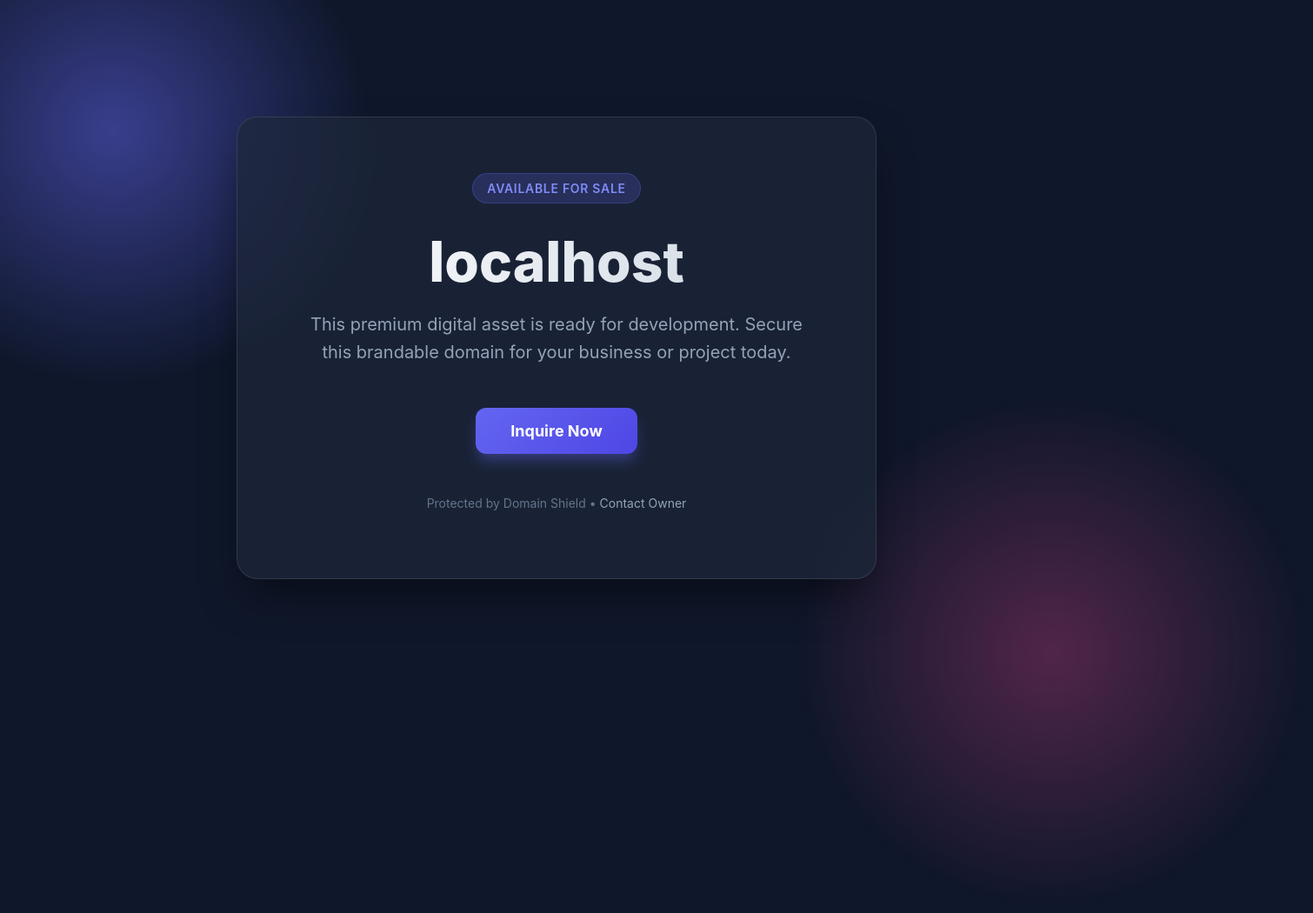
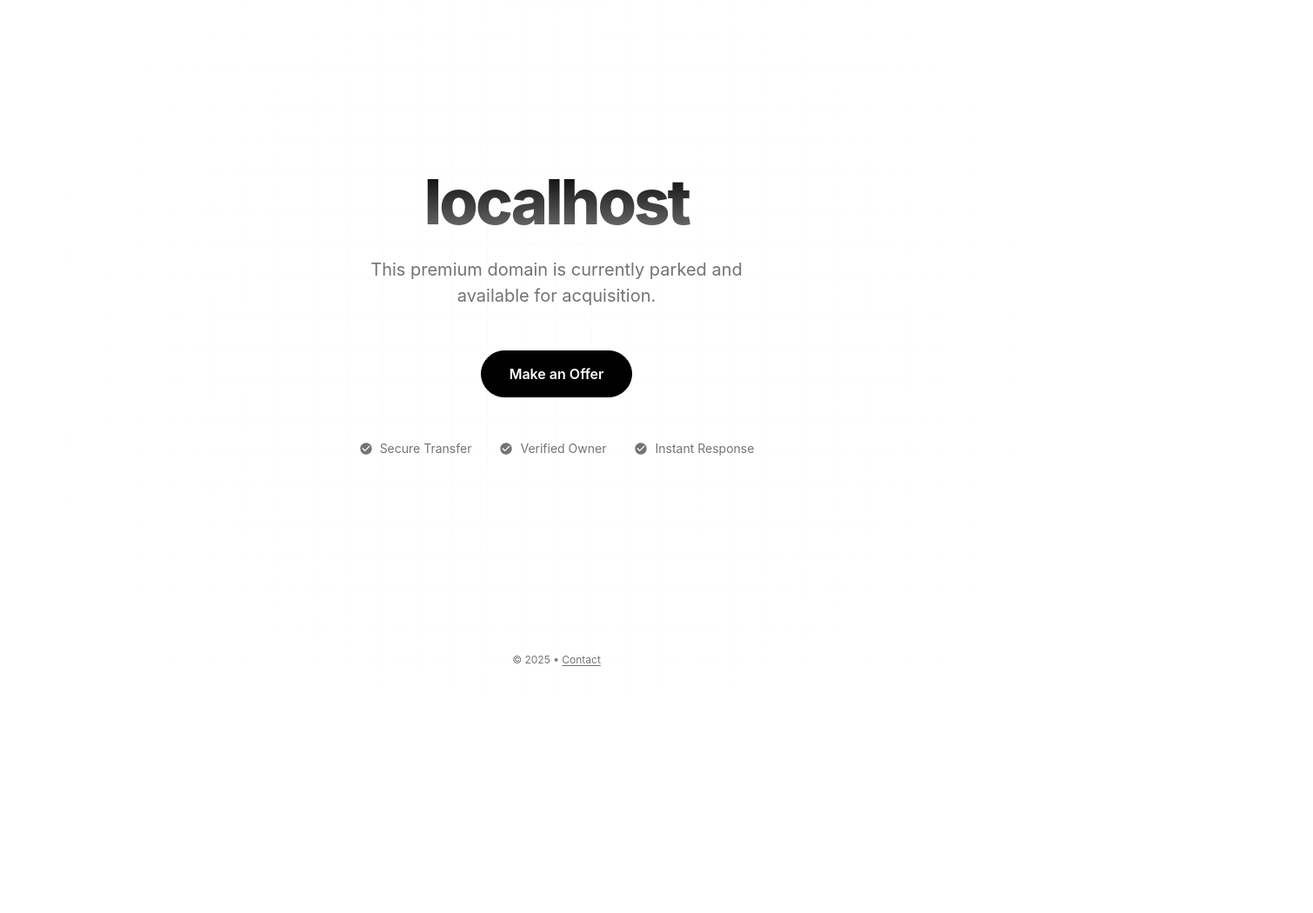
Before and after one commit to doguyilmaz/domain-parking, a plain HTML site: page index.html in a window 1280 px wide. Shown: the whole page at 87% size, 1510 px wide, since content can reach past the window. After the commit the page ends 800 px from the top, so only its background shows below. Drawn offline with Linux system fonts and the light colour scheme.

Commit message:
feat: Redesign page with modern aesthetic, dark mode support, and grid background

```diff
--- a/index.html
+++ b/index.html
@@ -1,265 +1,291 @@
 <!DOCTYPE html>
 <html lang="en">
+
 <head>
     <meta charset="UTF-8">
     <meta name="viewport" content="width=device-width, initial-scale=1.0">
-    <title>Premium Domain for Sale</title> <!-- Default, will be updated by JS -->
-    <meta name="description" content="This premium domain name is available for purchase. Secure your online presence today.">
+    <title>Premium Domain</title>
+    <meta name="description" content="This domain is available for acquisition.">
     <link rel="canonical" href="/">
     <link rel="manifest" href="/manifest.json">
-    <meta name="theme-color" content="#0f172a">
+    <meta name="theme-color" content="#ffffff">
 
-    <!-- Open Graph -->
     <meta property="og:type" content="website">
-    <meta property="og:title" content="Premium Domain for Sale">
-    <meta property="og:description" content="This premium domain name is available for purchase. Secure your online presence today.">
+    <meta property="og:title" content="Domain for Sale">
+    <meta property="og:description" content="This premium domain is available for acquisition.">
     <meta property="og:url" content="/">
 
-    <!-- Inline Critical CSS for Performance -->
     <style>
+        /* Reset & Base */
+        *,
+        *::before,
+        *::after {
+            box-sizing: border-box;
+            margin: 0;
+            padding: 0;
+        }
+
         :root {
-            --bg-color: #0f172a;
-            --text-color: #f8fafc;
-            --accent-color: #6366f1;
-            --accent-glow: rgba(99, 102, 241, 0.5);
-            --glass-bg: rgba(30, 41, 59, 0.7);
-            --glass-border: rgba(255, 255, 255, 0.1);
+            --bg: #ffffff;
+            --fg: #000000;
+            --gray-100: #f5f5f7;
+            --gray-200: #e5e5e5;
+            --gray-500: #737373;
+            --accent: #2563eb;
+            /* Professional Blue */
+            --font-sans: -apple-system, BlinkMacSystemFont, "Segoe UI", Roboto, Helvetica, Arial, sans-serif, "Apple Color Emoji", "Segoe UI Emoji", "Segoe UI Symbol";
+        }
+
+        @media (prefers-color-scheme: dark) {
+            :root {
+                --bg: #000000;
+                --fg: #ffffff;
+                --gray-100: #111111;
+                --gray-200: #333333;
+                --gray-500: #a1a1aa;
+                --accent: #3b82f6;
+            }
         }
 
         body {
-            margin: 0;
-            padding: 0;
-            font-family: -apple-system, BlinkMacSystemFont, "Segoe UI", Roboto, Helvetica, Arial, sans-serif, "Apple Color Emoji", "Segoe UI Emoji", "Segoe UI Symbol";
-            background-color: var(--bg-color);
-            color: var(--text-color);
-            min-height: 100vh;
+            font-family: var(--font-sans);
+            background-color: var(--bg);
+            color: var(--fg);
+            line-height: 1.5;
+            height: 100vh;
+            /* Use d-vh for mobile browsers if supported, fallback to 100vh */
+            min-height: -webkit-fill-available;
+            display: flex;
+            flex-direction: column;
+            overflow: hidden;
+            /* Prevent accidental scroll on simpler views */
+        }
+
+        /* Ambient Background Grid - Clean, Tech feel */
+        .bg-grid {
+            position: absolute;
+            inset: 0;
+            z-index: -1;
+            background-image:
+                linear-gradient(to right, var(--gray-200) 1px, transparent 1px),
+                linear-gradient(to bottom, var(--gray-200) 1px, transparent 1px);
+            background-size: 40px 40px;
+            mask-image: radial-gradient(circle at center, black, transparent 80%);
+            -webkit-mask-image: radial-gradient(circle at center, black, transparent 80%);
+            opacity: 0.15;
+            pointer-events: none;
+        }
+
+        /* Layout */
+        main {
+            flex: 1;
             display: flex;
             flex-direction: column;
             align-items: center;
             justify-content: center;
-            overflow-x: hidden;
-            background: radical-gradient(circle at top left, #1e1b4b, #0f172a);
+            padding: 2rem;
+            position: relative;
+            z-index: 1;
+            width: 100%;
+            max-width: 100%;
         }
 
-        /* Ambient Background Glow */
-        .glow {
-            position: absolute;
-            width: 600px;
-            height: 600px;
-            background: radial-gradient(circle, var(--accent-glow) 0%, transparent 70%);
-            border-radius: 50%;
-            pointer-events: none;
-            z-index: -1;
-            animation: float 10s ease-in-out infinite;
-        }
-        .glow:nth-child(1) { top: -200px; left: -200px; }
-        .glow:nth-child(2) { bottom: -200px; right: -200px; background: radial-gradient(circle, rgba(236, 72, 153, 0.3) 0%, transparent 70%); }
-
-        @keyframes float {
-            0%, 100% { transform: translate(0, 0); }
-            50% { transform: translate(30px, 50px); }
+        .container {
+            width: 100%;
+            max-width: 600px;
+            text-align: center;
         }
 
-        main {
-            width: 100%;
-            max-width: 800px;
-            padding: 2rem;
-            box-sizing: border-box;
-            text-align: center;
-            z-index: 1;
+        /* Typography */
+        h1 {
+            font-size: clamp(2.5rem, 8vw, 4.5rem);
+            font-weight: 800;
+            letter-spacing: -0.04em;
+            line-height: 1.1;
+            margin-bottom: 1.5rem;
+            background: linear-gradient(180deg, var(--fg) 0%, var(--gray-500) 100%);
+            -webkit-background-clip: text;
+            -webkit-text-fill-color: transparent;
+            /* Fallback */
+            color: var(--fg);
         }
 
-        .card {
-            background: var(--glass-bg);
-            backdrop-filter: blur(20px);
-            -webkit-backdrop-filter: blur(20px);
-            border: 1px solid var(--glass-border);
-            border-radius: 24px;
-            padding: 4rem 2rem;
-            box-shadow: 0 25px 50px -12px rgba(0, 0, 0, 0.5);
-            transition: transform 0.3s ease;
-        }
-
-        .card:hover {
-            transform: translateY(-5px);
-        }
-
-        h1 {
-            font-size: clamp(2rem, 5vw, 4rem);
-            font-weight: 800;
-            margin: 0 0 1rem;
-            background: linear-gradient(to right, #fff, #cbd5e1);
-            -webkit-background-clip: text;
-            -webkit-text-fill-color: transparent;
-            word-break: break-all;
-            line-height: 1.1;
-        }
-
-        .status-badge {
-            display: inline-block;
-            background: rgba(99, 102, 241, 0.2);
-            color: #818cf8;
-            padding: 0.5rem 1rem;
-            border-radius: 9999px;
-            font-size: 0.875rem;
-            font-weight: 600;
-            margin-bottom: 2rem;
-            letter-spacing: 0.05em;
-            text-transform: uppercase;
-            border: 1px solid rgba(99, 102, 241, 0.3);
-        }
-
-        p.description {
+        p.subtitle {
             font-size: 1.25rem;
-            line-height: 1.6;
-            color: #94a3b8;
+            color: var(--gray-500);
             margin-bottom: 3rem;
-            max-width: 600px;
+            font-weight: 400;
+            max-width: 80%;
             margin-left: auto;
             margin-right: auto;
         }
 
-        .cta-button {
-            display: inline-block;
-            background: linear-gradient(135deg, var(--accent-color) 0%, #4f46e5 100%);
-            color: white;
-            font-weight: 700;
+        /* Action */
+        .btn {
+            display: inline-flex;
+            align-items: center;
+            justify-content: center;
+            background-color: var(--fg);
+            color: var(--bg);
+            font-weight: 600;
+            font-size: 1rem;
+            padding: 0.875rem 2rem;
+            border-radius: 9999px;
             text-decoration: none;
-            padding: 1rem 2.5rem;
-            border-radius: 12px;
-            font-size: 1.125rem;
-            transition: all 0.3s ease;
-            box-shadow: 0 10px 15px -3px rgba(99, 102, 241, 0.4);
-            border: none;
-            cursor: pointer;
+            transition: transform 0.2s, opacity 0.2s;
+            border: 1px solid var(--fg);
         }
 
-        .cta-button:hover {
-            transform: translateY(-2px);
-            box-shadow: 0 20px 25px -5px rgba(99, 102, 241, 0.5);
-            filter: brightness(1.1);
+        .btn:hover {
+            opacity: 0.9;
+            transform: translateY(-1px);
         }
 
-        .cta-button:focus {
-            outline: 3px solid var(--accent-glow);
-            outline-offset: 2px;
+        .btn:active {
+            transform: translateY(0);
         }
 
+        /* Footer / Trust */
         footer {
-            margin-top: 3rem;
-            color: #64748b;
-            font-size: 0.875rem;
+            padding: 2rem;
+            text-align: center;
+            font-size: 0.75rem;
+            color: var(--gray-500);
+            width: 100%;
         }
 
-        a.contact-link {
-            color: #94a3b8;
-            text-decoration: none;
-            transition: color 0.2s;
+        .features {
+            display: flex;
+            justify-content: center;
+            gap: 2rem;
+            margin-top: 3rem;
+            font-size: 0.875rem;
+            color: var(--gray-500);
+            flex-wrap: wrap;
         }
 
-        a.contact-link:hover {
-            color: var(--text-color);
+        .feature-item {
+            display: flex;
+            align-items: center;
+            gap: 0.5rem;
         }
 
-        /* Accessibility */
-        .sr-only {
-            position: absolute;
-            width: 1px;
-            height: 1px;
-            padding: 0;
-            margin: -1px;
-            overflow: hidden;
-            clip: rect(0, 0, 0, 0);
-            white-space: nowrap;
-            border-width: 0;
+        .feature-icon {
+            width: 16px;
+            height: 16px;
+            fill: currentColor;
+        }
+
+        a.link {
+            color: inherit;
+            text-decoration: underline;
+            text-underline-offset: 2px;
+        }
+
+        /* Utils */
+        .hidden {
+            display: none;
         }
     </style>
 </head>
+
 <body>
-    <div class="glow"></div>
-    <div class="glow"></div>
+    <div class="bg-grid"></div>
 
     <main>
-        <article class="card">
-            <div class="status-badge">Available for Sale</div>
-            <h1 id="domain-name" class="skeleton">This Domain</h1>
-            <p class="description">
-                This premium digital asset is ready for development. Secure this brandable domain for your business or project today.
-            </p>
-            <a href="mailto:hello@doguyilmaz.com" class="cta-button" id="contact-btn">
-                Inquire Now
+        <div class="container">
+            <h1 id="domain-name">...</h1>
+            <p class="subtitle">This premium domain is currently parked and available for acquisition.</p>
+
+            <a href="mailto:hello@doguyilmaz.com" class="btn" id="contact-btn">
+                Make an Offer
             </a>
-            <footer>
-                <p>Protected by Domain Shield &bull; <a href="mailto:hello@doguyilmaz.com" class="contact-link">Contact Owner</a></p>
-            </footer>
-        </article>
+
+            <div class="features">
+                <div class="feature-item">
+                    <svg class="feature-icon" viewBox="0 0 24 24">
+                        <path
+                            d="M12 2C6.48 2 2 6.48 2 12s4.48 10 10 10 10-4.48 10-10S17.52 2 12 2zm-2 15l-5-5 1.41-1.41L10 14.17l7.59-7.59L19 8l-9 9z" />
+                    </svg>
+                    <span>Secure Transfer</span>
+                </div>
+                <div class="feature-item">
+                    <svg class="feature-icon" viewBox="0 0 24 24">
+                        <path
+                            d="M12 2C6.48 2 2 6.48 2 12s4.48 10 10 10 10-4.48 10-10S17.52 2 12 2zm-2 15l-5-5 1.41-1.41L10 14.17l7.59-7.59L19 8l-9 9z" />
+                    </svg>
+                    <span>Verified Owner</span>
+                </div>
+                <div class="feature-item">
+                    <svg class="feature-icon" viewBox="0 0 24 24">
+                        <path
+                            d="M12 2C6.48 2 2 6.48 2 12s4.48 10 10 10 10-4.48 10-10S17.52 2 12 2zm-2 15l-5-5 1.41-1.41L10 14.17l7.59-7.59L19 8l-9 9z" />
+                    </svg>
+                    <span>Instant Response</span>
+                </div>
+            </div>
+        </div>
     </main>
+
+    <footer>
+        <p>&copy; <span id="year"></span> &bull; <a href="mailto:hello@doguyilmaz.com" class="link">Contact</a></p>
+    </footer>
 
     <script type="application/ld+json" id="schema-script">
     {
       "@context": "https://schema.org",
       "@type": "Product",
-      "name": "Premium Domain Name",
+      "name": "Domain Name",
       "description": "Premium domain name available for acquisition.",
-      "brand": {
-        "@type": "Brand",
-        "name": "DomainMarket"
-      },
       "offers": {
         "@type": "Offer",
-        "url": "/",
+        "price": "0",
         "priceCurrency": "USD",
-        "price": "1000.00",
-        "availability": "https://schema.org/InStock",
-        "seller": {
-            "@type": "Person",
-            "email": "hello@doguyilmaz.com"
-        }
+        "availability": "https://schema.org/InStock"
       }
     }
     </script>
 
     <script>
-        (function() {
-            // Get the current hostname
+        (function () {
+            // Dynamic Data
             const hostname = window.location.hostname.replace(/^www\./, '');
+            const currentYear = new Date().getFullYear();
 
-            // Updates
-            document.title = `${hostname} is available for sale!`;
+            // DOM Elements
+            const h1 = document.getElementById('domain-name');
+            const contactBtn = document.getElementById('contact-btn');
+            const yearSpan = document.getElementById('year');
+            const title = document.querySelector('title');
 
-            // H1 Update
-            const h1 = document.getElementById('domain-name');
-            h1.textContent = hostname;
-            h1.classList.remove('skeleton'); // In case we used skeleton loading class
+            // Set Content
+            h1.textContent = hostname || 'Domain Name';
+            yearSpan.textContent = currentYear;
+            title.textContent = `${hostname} is for sale`;
+            contactBtn.href = `mailto:hello@doguyilmaz.com?subject=Offer for ${hostname}`;
 
-            // Contact Button Subject Line
-            const contactBtn = document.getElementById('contact-btn');
-            contactBtn.href = `mailto:hello@doguyilmaz.com?subject=Inquiry about ${hostname}`;
+            // SEO & Schema
+            document.querySelector('meta[name="description"]').setAttribute('content', `The domain ${hostname} is available for sale. Secure this brandable asset today.`);
+            document.querySelector('meta[property="og:title"]').setAttribute('content', `${hostname} - Premium Domain`);
 
-            // Meta Description Update
-            const metaDesc = document.querySelector('meta[name="description"]');
-            if(metaDesc) {
-                metaDesc.setAttribute("content", `${hostname} is a premium domain name currently available for purchase. Contact us to acquire this asset.`);
+            try {
+                const schema = JSON.parse(document.getElementById('schema-script').textContent);
+                schema.name = hostname;
+                document.getElementById('schema-script').textContent = JSON.stringify(schema);
+            } catch (e) { }
+
+            // Prevent scroll on desktop if content fits
+            function checkScroll() {
+                if (document.body.scrollHeight <= window.innerHeight) {
+                    document.body.style.overflow = 'hidden';
+                } else {
+                    document.body.style.overflow = 'auto';
+                }
             }
-
-            // Open Graph Updates
-            const ogTitle = document.querySelector('meta[property="og:title"]');
-            if(ogTitle) ogTitle.setAttribute("content", `${hostname} - Available for Purchase`);
-
-            const ogUrl = document.querySelector('meta[property="og:url"]');
-            if(ogUrl) ogUrl.setAttribute("content", window.location.href);
-
-            // Schema.org logic
-            try {
-                const schemaScript = document.getElementById('schema-script');
-                const schemaData = JSON.parse(schemaScript.textContent);
-                schemaData.name = hostname;
-                schemaData.offers.url = window.location.href;
-                schemaScript.textContent = JSON.stringify(schemaData);
-            } catch (e) {
-                console.error("Schema update failed", e);
-            }
+            window.addEventListener('resize', checkScroll);
+            checkScroll(); // Initial check
         })();
     </script>
 </body>
+
 </html>
```
